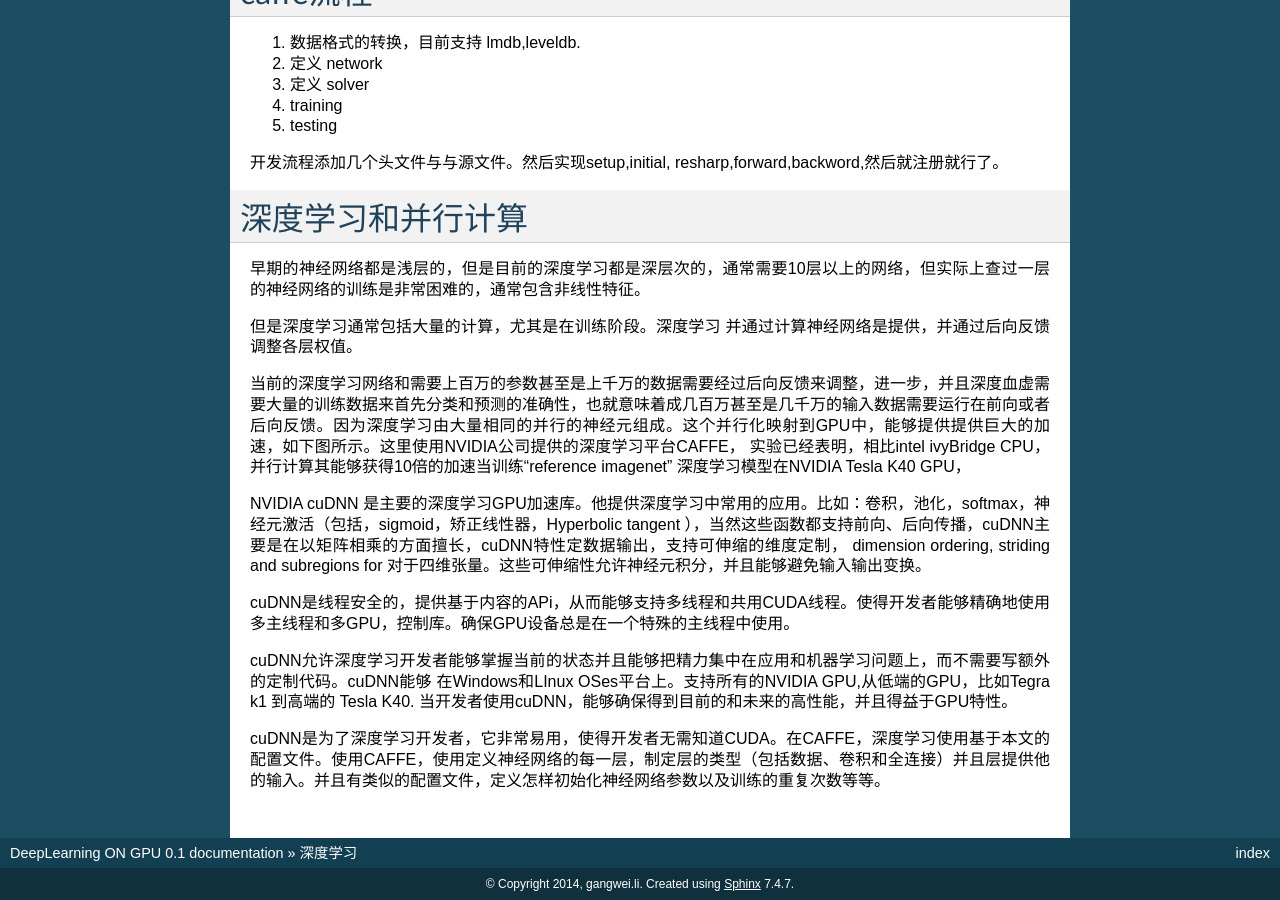
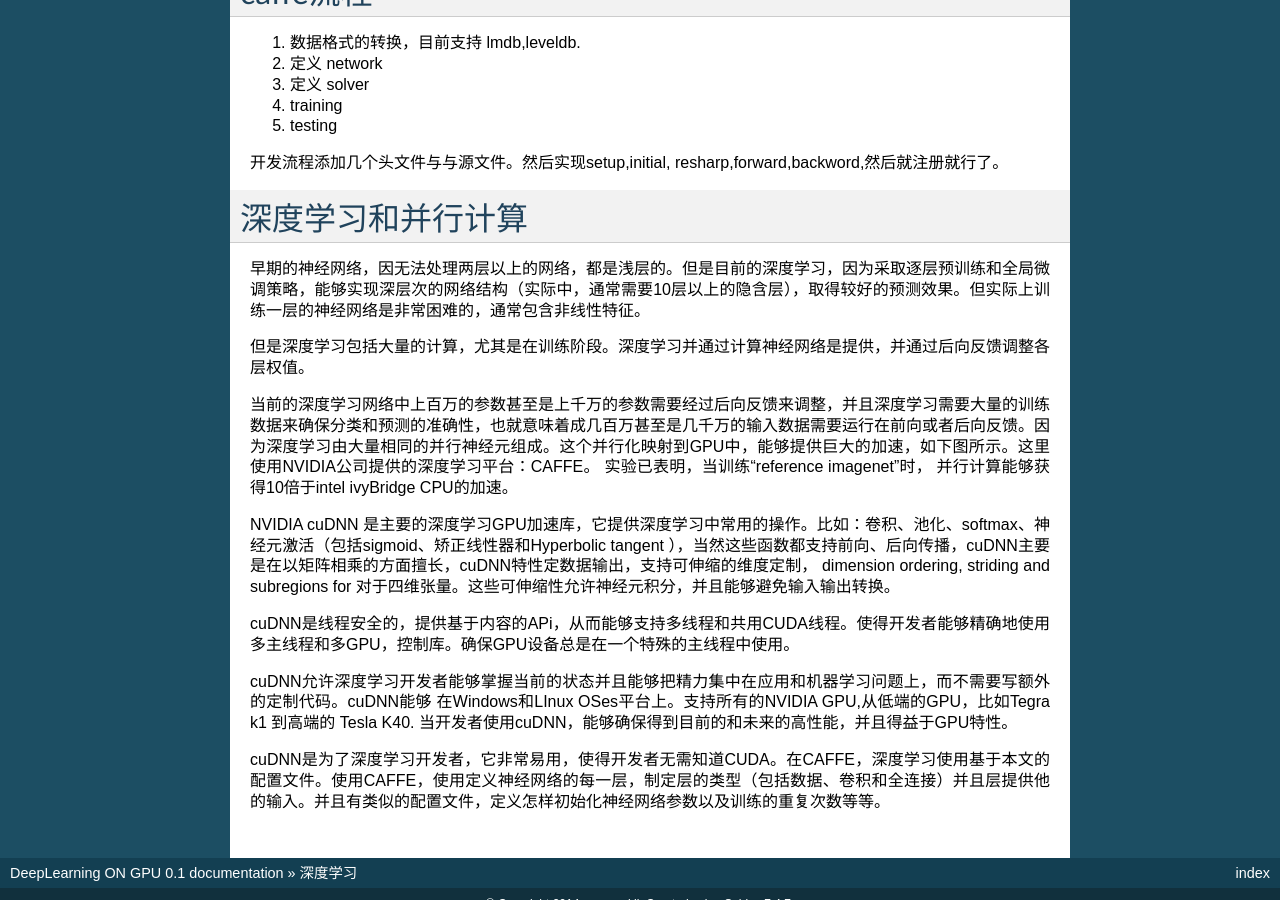
Before and after one commit to gwli/DeepLearningOnGPU, a Sphinx documentation site: the page built from source/basicConcept/CaffeBasic.rst, in a window 1280 px wide and 900 px high, scrolled down 727 px. Built offline with Sphinx 7.4.7, drawn with Linux system fonts in a browser that asks for light colours.

Commit message:
更改深度学习和并行计算

```diff
--- a/source/basicConcept/CaffeBasic.rst
+++ b/source/basicConcept/CaffeBasic.rst
@@ -34,15 +34,13 @@ caffe流程
 深度学习和并行计算
 ==================
 
-早期的神经网络都是浅层的，但是目前的深度学习都是深层次的，通常需要10层以上的网络，但实际上查过一层的神经网络的训练是非常困难的，通常包含非线性特征。
+早期的神经网络，因无法处理两层以上的网络，都是浅层的。但是目前的深度学习，因为采取逐层预训练和全局微调策略，能够实现深层次的网络结构（实际中，通常需要10层以上的隐含层），取得较好的预测效果。但实际上训练一层的神经网络是非常困难的，通常包含非线性特征。
 
-但是深度学习通常包括大量的计算，尤其是在训练阶段。深度学习
-并通过计算神经网络是提供，并通过后向反馈调整各层权值。
+但是深度学习包括大量的计算，尤其是在训练阶段。深度学习并通过计算神经网络是提供，并通过后向反馈调整各层权值。
 
-当前的深度学习网络和需要上百万的参数甚至是上千万的数据需要经过后向反馈来调整，进一步，并且深度血虚需要大量的训练数据来首先分类和预测的准确性，也就意味着成几百万甚至是几千万的输入数据需要运行在前向或者后向反馈。因为深度学习由大量相同的并行的神经元组成。这个并行化映射到GPU中，能够提供提供巨大的加速，如下图所示。这里使用NVIDIA公司提供的深度学习平台CAFFE， 实验已经表明，相比intel ivyBridge CPU，并行计算其能够获得10倍的加速当训练“reference imagenet” 深度学习模型在NVIDIA Tesla K40 GPU，
+当前的深度学习网络中上百万的参数甚至是上千万的参数需要经过后向反馈来调整，并且深度学习需要大量的训练数据来确保分类和预测的准确性，也就意味着成几百万甚至是几千万的输入数据需要运行在前向或者后向反馈。因为深度学习由大量相同的并行神经元组成。这个并行化映射到GPU中，能够提供巨大的加速，如下图所示。这里使用NVIDIA公司提供的深度学习平台：CAFFE。 实验已表明，当训练“reference imagenet”时， 并行计算能够获得10倍于intel ivyBridge CPU的加速。
 
-NVIDIA cuDNN 是主要的深度学习GPU加速库。他提供深度学习中常用的应用。比如：卷积，池化，softmax，神经元激活（包括，sigmoid，矫正线性器，Hyperbolic tangent ），当然这些函数都支持前向、后向传播，cuDNN主要是在以矩阵相乘的方面擅长，cuDNN特性定数据输出，支持可伸缩的维度定制， dimension ordering, striding and subregions for
-对于四维张量。这些可伸缩性允许神经元积分，并且能够避免输入输出变换。
+NVIDIA cuDNN 是主要的深度学习GPU加速库，它提供深度学习中常用的操作。比如：卷积、池化、softmax、神经元激活（包括sigmoid、矫正线性器和Hyperbolic tangent ），当然这些函数都支持前向、后向传播，cuDNN主要是在以矩阵相乘的方面擅长，cuDNN特性定数据输出，支持可伸缩的维度定制， dimension ordering, striding and subregions for 对于四维张量。这些可伸缩性允许神经元积分，并且能够避免输入输出转换。
 
 cuDNN是线程安全的，提供基于内容的APi，从而能够支持多线程和共用CUDA线程。使得开发者能够精确地使用多主线程和多GPU，控制库。确保GPU设备总是在一个特殊的主线程中使用。
 
```
